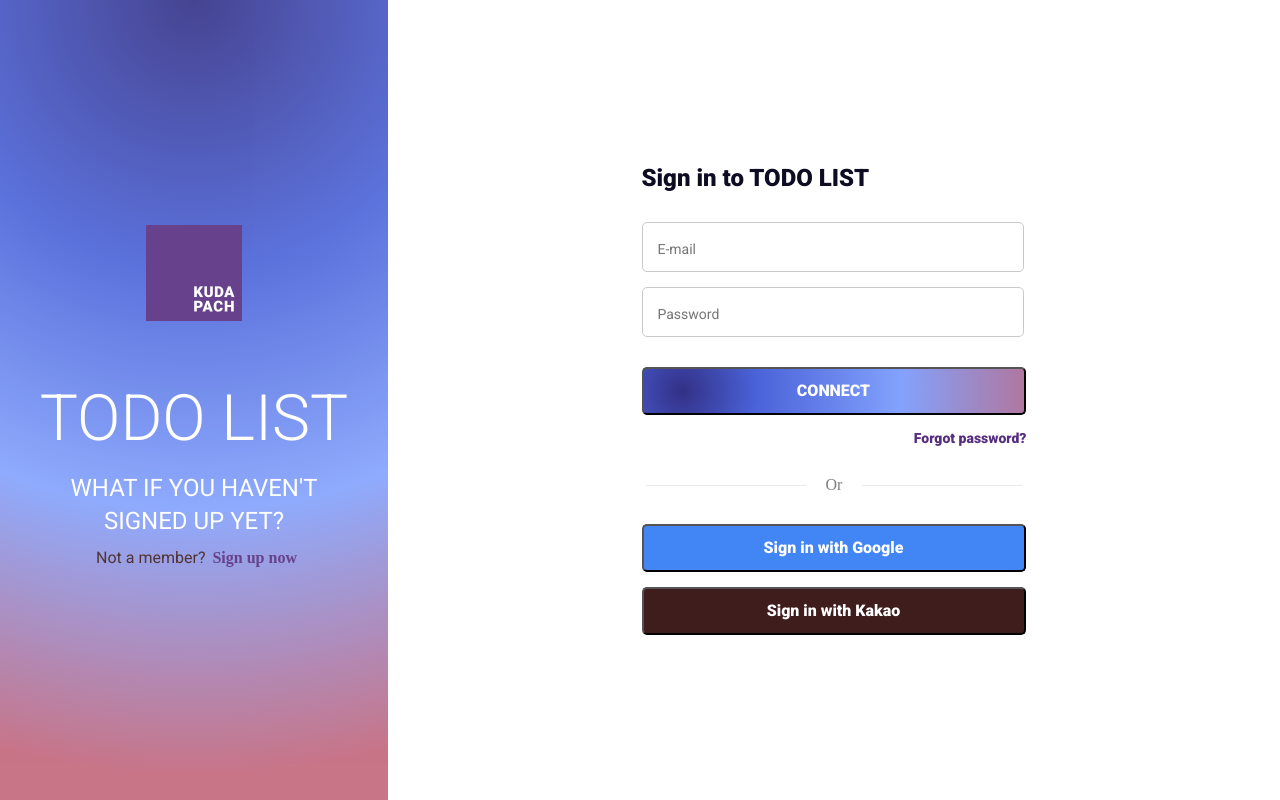
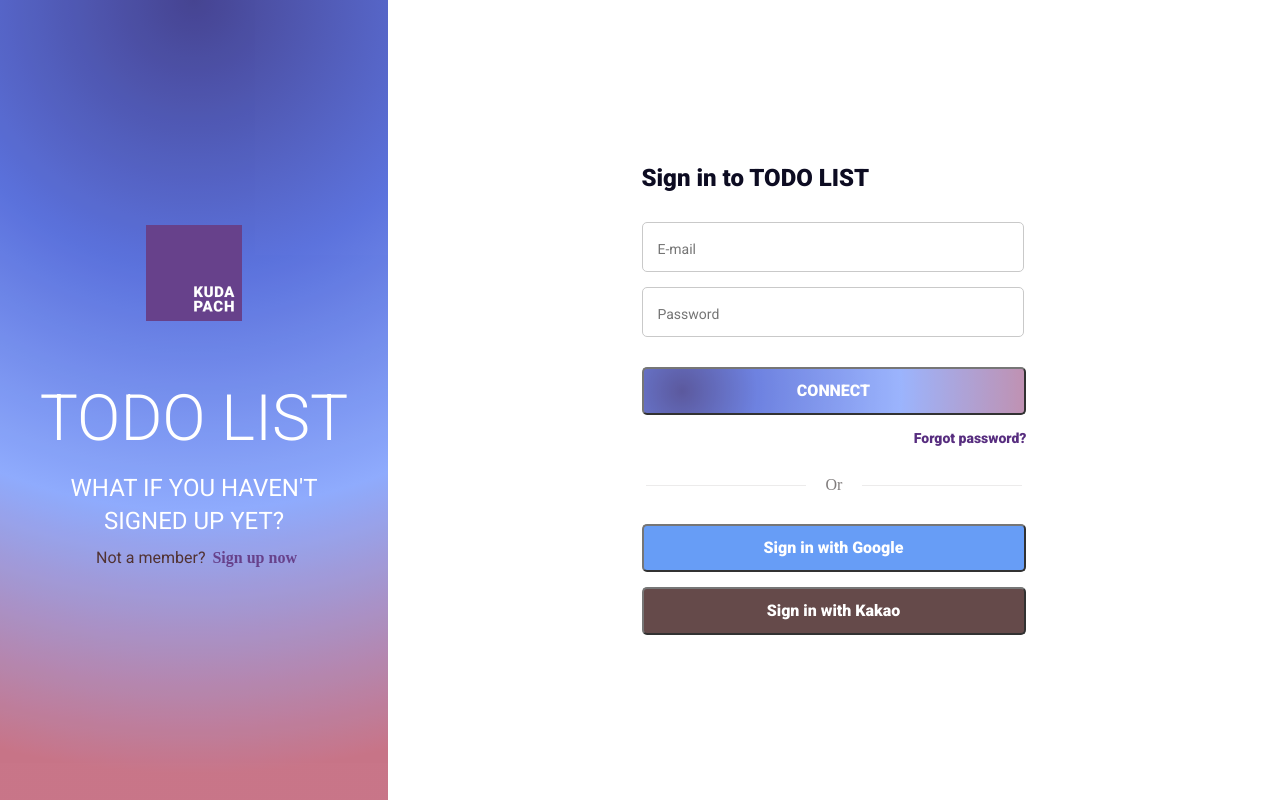
Before and after one commit to codestates/KUDAPACH_TODOLIST-client, a React (Create React App) app: page /login in a window 1280 px wide. Built offline with nearby package versions, Linux system fonts and the light colour scheme.

Commit message:
[task03] Update rightSide Button animation
button에 마우스를 올리면 cursor가 pointer이 되고,
button의 opacity가 진해지게 설정 함.
button을 click할 시에는 눌리는 animation을 적용.

```diff
--- a/src/css/Login.css
+++ b/src/css/Login.css
@@ -1,4 +1,11 @@
 @import url('https://fonts.googleapis.com/css2?family=Roboto:wght@300;400;500;700;900&display=swap');
+
+input:focus {
+  outline: none;
+}
+button:focus {
+  outline: none;
+}
 
 .allLoginPage {
   width: 100%;
@@ -127,6 +134,17 @@
   font-size: 16px;
   font-weight: 900;
   color: #ffffff;
+  transition: 0.3s;
+  opacity: 0.8
+}
+
+.connectBtn:hover {
+  opacity: 1;
+  cursor: pointer;
+}
+.connectBtn:active {
+  box-shadow: 0 1px #666;
+  transform: translateY(3px);
 }
 
 .findPassword {
@@ -164,9 +182,22 @@
   font-size: 16px;
   font-weight: 900;
   color: #ffffff;
+  transition: 0.3s;
+  opacity: 0.8;
 }
 
 .kakaoBtn {
   margin: 15px 0 0 0;
   background-color: #3f1d1d;
 }
+
+.googleBtn:hover,
+.kakaoBtn:hover {
+  opacity: 1;
+  cursor: pointer;
+}
+.googleBtn:active,
+.kakaoBtn:active {
+  box-shadow: 0 1px #666;
+  transform: translateY(3px);
+}
```
